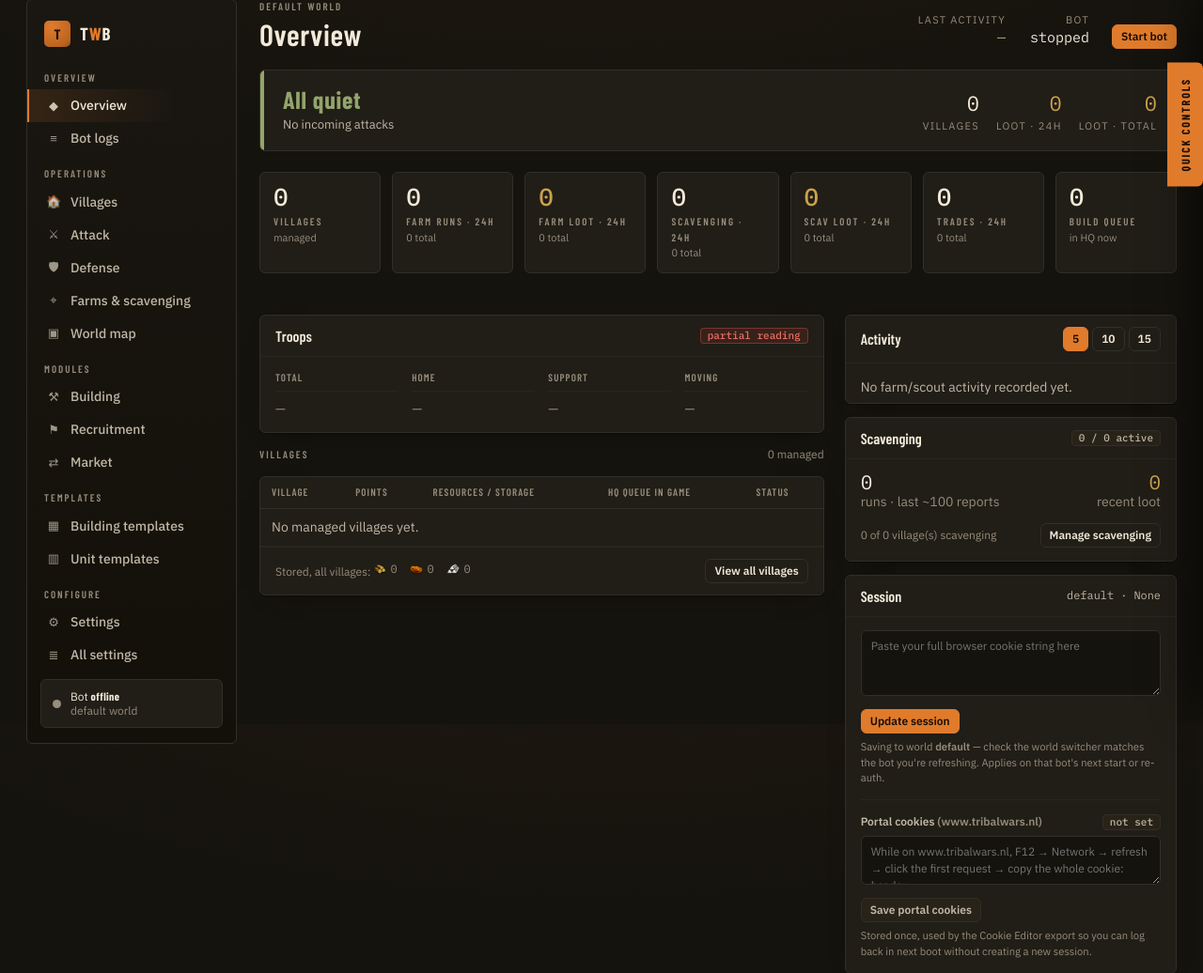
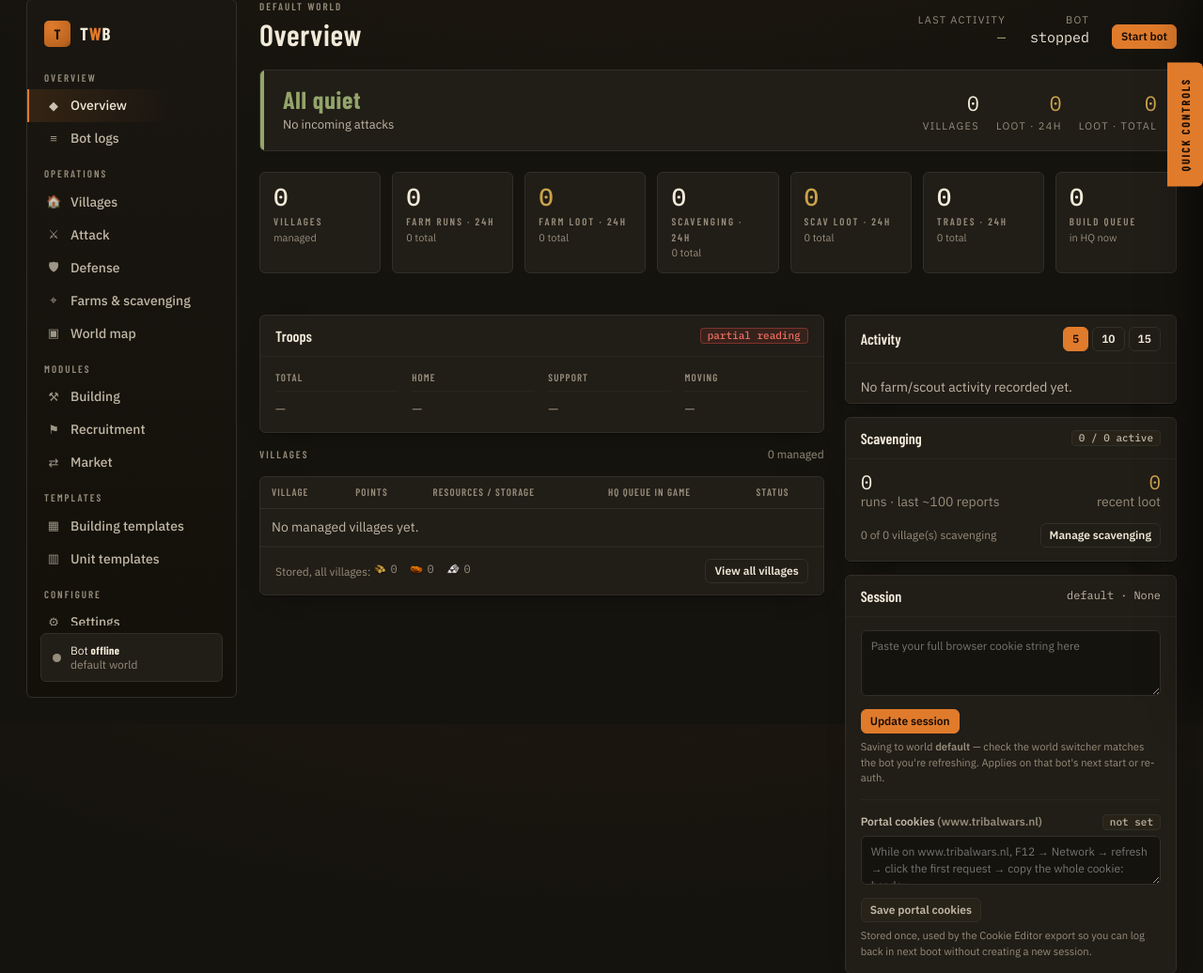
Before and after one commit to LazyTurtleStyle/TWBOT_LazyTurtle, a Flask app: page / in a window 1280 px wide. Shown: the part 29-1065 px from the top of the page at 94% size. Run offline with Flask 3, Linux system fonts and the light colour scheme; some libraries are stand-ins or nearby versions.

Commit message:
dashboard: keep the sidebar on screen and float the world switcher
A sticky sidebar taller than the viewport pins its own top and hides its
bottom, so on the Villages page the world switcher at the foot only came
into view after scrolling past every village row - and it is the control
you reach for when the bot is on the wrong world.

The sidebar is now capped to the viewport with the links scrolling
inside it, so the brand stays at the top and the switcher stays at the
bottom whatever the page height. The world menu opens upward as an
overlay rather than inline, so unfolding it cannot push the sidebar
taller than the screen again. Narrow layouts, where the sidebar sits
above the content and there is nothing to float over, keep the old
inline behaviour.

Co-Authored-By: Claude Opus 5 <noreply@anthropic.com>

```diff
--- a/webmanager/templates/shell.html
+++ b/webmanager/templates/shell.html
@@ -141,8 +141,17 @@
 
 	/* ---------- App shell (centered sidebar + main) ---------- */
 	.app { display: grid; grid-template-columns: 224px minmax(0,1fr); gap: 24px; align-items: start; max-width: 1440px; margin: 0 auto; }
+	/* A sticky sidebar taller than the screen pins its own top and hides its
+	   bottom: the world switcher then only came into view after scrolling past
+	   every village row. Cap it to the viewport and scroll the links instead. */
 	.nav-demo { background: linear-gradient(180deg, #1a1712, #131009);
-		border: 1px solid var(--line); border-radius: var(--radius); padding: 8px 0; position: sticky; top: 28px; }
+		border: 1px solid var(--line); border-radius: var(--radius); padding: 8px 0; position: sticky; top: 28px;
+		display: flex; flex-direction: column; max-height: calc(100vh - 56px); }
+	.nav-scroll { flex: 1 1 auto; min-height: 0; overflow-y: auto; overscroll-behavior: contain;
+		scrollbar-width: thin; scrollbar-color: var(--line) transparent; }
+	.nav-scroll::-webkit-scrollbar { width: 8px; }
+	.nav-scroll::-webkit-scrollbar-thumb { background: var(--line); border-radius: 4px; }
+	.nav-foot { flex: none; position: relative; }
 	.brand { display: flex; align-items: center; gap: 10px; padding: 14px 18px 12px; }
 	.brand-mark { width: 28px; height: 28px; flex: none; border-radius: 5px;
 		background: radial-gradient(120% 120% at 30% 20%, var(--ember), var(--ember-dim) 70%, #6b350f);
@@ -322,7 +331,10 @@
 	.bot-status.world-switch:hover { border-color: var(--ink-faint); }
 	.ws-caret { color: var(--ink-faint); font-size: 11px; margin-left: auto; transition: transform .15s; }
 	.world-switch.open .ws-caret { transform: rotate(180deg); }
-	.world-menu { margin: 0 14px 8px; border: 1px solid var(--line); border-radius: var(--radius); background: var(--surface-2); overflow: hidden; display: none; }
+	/* Opens upward as an overlay so the sidebar never grows when it unfolds. */
+	.world-menu { position: absolute; left: 14px; right: 14px; bottom: 100%; z-index: 30;
+		border: 1px solid var(--line); border-radius: var(--radius); background: var(--surface-2);
+		box-shadow: 0 10px 26px rgba(0,0,0,.55); max-height: 52vh; overflow-y: auto; display: none; }
 	.world-switch.open ~ .world-menu { display: block; }
 	.world-menu .wm-head { padding: 8px 12px 5px; border-bottom: 1px solid var(--line-soft); }
 	.world-row { display: flex; align-items: center; gap: 10px; padding: 9px 12px; cursor: pointer; border-bottom: 1px solid var(--line-soft); }
@@ -404,7 +416,10 @@
 		   refuses to shrink below its widest content, so one wide table would
 		   stretch the whole column past the screen edge. */
 		.app { grid-template-columns: minmax(0, 1fr); }
-		.nav-demo { position: static; }
+		.nav-demo { position: static; max-height: none; }
+		.nav-scroll { overflow: visible; }
+		/* No room to float a menu above a top-of-page sidebar: open it inline. */
+		.world-menu { position: static; margin: 0 14px 8px; max-height: none; box-shadow: none; }
 
 		/* Wide tables (villages, tracked targets, defence) are far wider than a
 		   phone. Give each one its own horizontal scroller so you can swipe
@@ -524,6 +539,7 @@
 			<div class="brand-mark">T</div>
 			<div class="brand-name">T<span>W</span>B</div>
 		</div>
+		<div class="nav-scroll">
 		{% for group, items in nav %}
 		<div class="nav-group"><span class="eyebrow">{{ group }}</span></div>
 		{% for href, label, ico in items %}
@@ -532,6 +548,8 @@
 		</a>
 		{% endfor %}
 		{% endfor %}
+		</div>
+		<div class="nav-foot">
 		<div class="bot-status world-switch{% if session_expired %} expired{% endif %}" id="worldSwitch" onclick="this.classList.toggle('open')">
 			<span class="pulse {{ 'warn' if (bot_running and session_expired) else ('on' if bot_running else 'off') }}"></span>
 			<span class="label">Bot
@@ -558,6 +576,7 @@
 			{% endfor %}
 		</div>
 		{% endif %}
+		</div>
 	</aside>
 
 	<main class="main">
```
